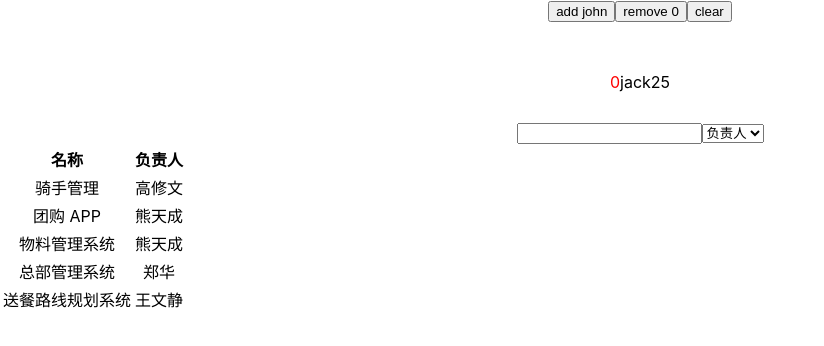
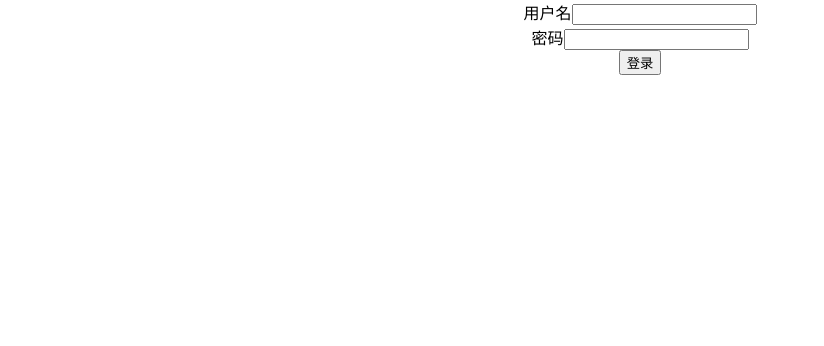
Before and after one commit to dreamoflu/react-ts, a React (Create React App) app: page / in a window 1280 px wide. Shown: the top 346 px of the page, without its empty margins (0-824 px from the left). Built offline with nearby package versions, Linux system fonts and the light colour scheme; data requests are answered from the project's data file.

Commit message:
chore: json-serve 登录接口

```diff
--- a/package.json
+++ b/package.json
@@ -23,7 +23,7 @@
     "test": "react-scripts test",
     "eject": "react-scripts eject",
     "prepare": "husky install",
-    "json-server": "json-server __json_server_mock__/db.json --watch --port 3001"
+    "json-server": "json-server __json_server_mock__/db.json --watch --port 3002 --middleware ./__json_server_mock__/middleware.js"
   },
   "eslintConfig": {
     "extends": [
--- a/src/App.tsx
+++ b/src/App.tsx
@@ -1,30 +1,17 @@
 import React from "react";
 // import logo from "logo.svg";
 import "./App.css";
-import { ProjectListScreen } from "./screens/project-list";
+// import { ProjectListScreen } from "./screens/project-list";
 
-import { TsReactTest } from "./try-use-array";
+// import { TsReactTest } from "./try-use-array";
+import { LoginScreen } from "./screens/login";
 
 function App() {
   return (
     <div className="App">
-      <TsReactTest />
-      <ProjectListScreen />
-
-      {/*<header className="App-header">*/}
-      {/*  <img src={logo} className="App-logo" alt="logo" />*/}
-      {/*  <p>*/}
-      {/*    Edit <code>src/App.tsx</code> and save to reload.*/}
-      {/*  </p>*/}
-      {/*  <a*/}
-      {/*    className="App-link"*/}
-      {/*    href="https://reactjs.org"*/}
-      {/*    target="_blank"*/}
-      {/*    rel="noopener noreferrer"*/}
-      {/*  >*/}
-      {/*    Learn React*/}
-      {/*  </a>*/}
-      {/*</header>*/}
+      {/*<TsReactTest />*/}
+      {/*<ProjectListScreen />*/}
+      <LoginScreen />
     </div>
   );
 }
--- /dev/null
+++ b/src/screens/login/index.tsx
@@ -0,0 +1,40 @@
+import { FormEvent } from "react";
+
+const apiUrl = process.env.REACT_APP_API_URL;
+export const LoginScreen = () => {
+  const login = (param: { username: string; password: string }) => {
+    fetch(`${apiUrl}/login`, {
+      method: "POST",
+      headers: {
+        "Content-Type": "application/json",
+      },
+      body: JSON.stringify(param),
+    }).then(async (response) => {
+      if (response.ok) {
+      }
+    });
+  };
+
+  // HTMLFormElement extends Element
+  const handleSubmit = (event: FormEvent<HTMLFormElement>) => {
+    event.preventDefault();
+    const username = (event.currentTarget.elements[0] as HTMLInputElement)
+      .value;
+    const password = (event.currentTarget.elements[1] as HTMLInputElement)
+      .value;
+    login({ username, password });
+  };
+  return (
+    <form onSubmit={handleSubmit}>
+      <div>
+        <label htmlFor="username">用户名</label>
+        <input type="text" id={"username"} />
+      </div>
+      <div>
+        <label htmlFor="password">密码</label>
+        <input type="password" id={"password"} />
+      </div>
+      <button type={"submit"}>登录</button>
+    </form>
+  );
+};
```
Also changed, not shown: __json_server_mock__/middleware.js (added, +14 -0 lines), 1 other file (tests, documents, lock files or other folders).
